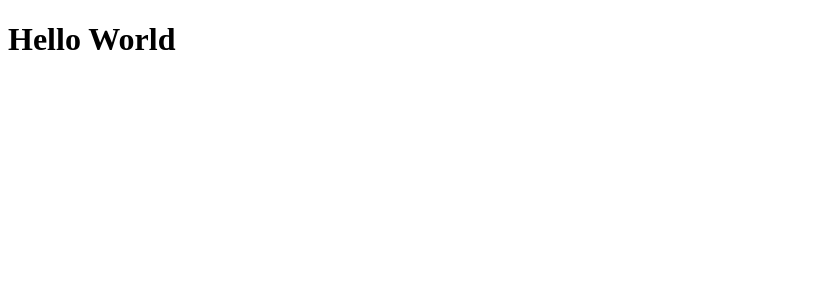
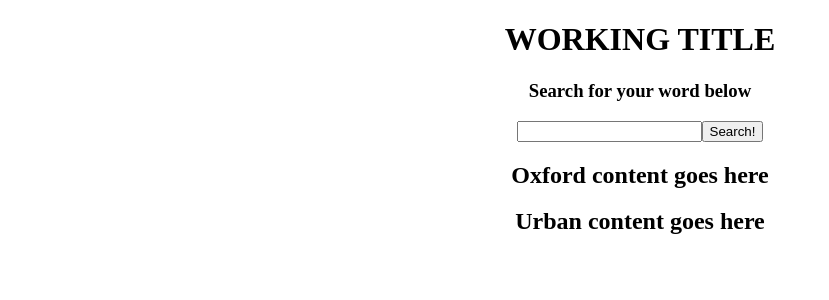
Before and after one commit to HotSauceNinja/SEI-Project-2, a React (Create React App) app: page / in a window 1280 px wide. Shown: the top 300 px of the page, without its empty margins (0-829 px from the left). Built offline with nearby package versions, Linux system fonts and the light colour scheme; no server answers.

Commit message:
apis importing with info in console

```diff
--- a/package.json
+++ b/package.json
@@ -3,6 +3,7 @@
   "version": "0.1.0",
   "private": true,
   "dependencies": {
+    "axios": "^0.21.0",
     "eslint-plugin-react": "^7.18.3",
     "node-sass": "4.14.1",
     "react": "^17.0.1",
--- a/src/App.js
+++ b/src/App.js
@@ -1,8 +1,62 @@
 import React from 'react'
+import axios from 'axios'
+import { getClassicDictionaryDefinition } from '../src/lib/api'
+
+const urbanOptions = {
+  method: 'GET',
+  url: 'https://mashape-community-urban-dictionary.p.rapidapi.com/define',
+  params: { term: 'fairy' },
+  headers: {
+    'x-rapidapi-key': process.env.REACT_APP_MY_URBAN_API_KEY,
+    'x-rapidapi-host': 'mashape-community-urban-dictionary.p.rapidapi.com',
+  },
+}
+
+axios.request(urbanOptions).then(function (response) {
+  console.log(response.data)
+}).catch(function (error) {
+  console.error(error)
+})
+
+
 
 function App() {
-  console.log('changed')
-  return <h1>Hello World</h1>
+
+  React.useEffect(() => {
+    const getData = async () => {
+      const { data } = await getClassicDictionaryDefinition()
+      console.log('classic dictionary =', data)
+    }
+    getData()
+  }, [])
+
+
+  return (
+    <>
+      <header>
+        <h1>WORKING TITLE</h1>
+      </header>
+      <main>
+        <div className="input-box">
+          <h3>Search for your word below</h3>
+          <form>
+            <input className="searchBox" />
+            <button type="submit" className="button">Search!</button>
+          </form>
+        </div>
+
+        <div className="dictionary-wrapper">
+          <div className="oxford-dictionary">
+            <h2>Oxford content goes here</h2>
+          </div>
+
+          <div className="urban-dictionary">
+            <h2>Urban content goes here</h2>
+          </div>
+        </div>
+      </main>
+    </>
+  )
 }
 
 export default App
--- /dev/null
+++ b/src/lib/api.js
@@ -0,0 +1,22 @@
+import axios from 'axios'
+
+const baseUrlClassicDictionary = 'https://api.dictionaryapi.dev/api/v2/entries/en/'
+
+// const baseUrlUrbanDictionary = 'https://mashape-community-urban-dictionary.p.rapidapi.com/define'
+
+export function getClassicDictionaryDefinition() {
+  return axios.get(`${baseUrlClassicDictionary}/hello`)
+}
+
+// export function getUrbanDictionaryDefinition(urbanOptions) {
+//   urbanOptions = {
+//     method: 'GET',
+//     url: baseUrlUrbanDictionary,
+//     params: { term: 'fairy' },
+//     headers: {
+//       'x-rapidapi-key': process.env.REACT_APP_MY_URBAN_API_KEY,
+//       'x-rapidapi-host': 'mashape-community-urban-dictionary.p.rapidapi.com',
+//     },
+//   }
+//   return { urbanOptions }
+// }
--- a/src/styles/main.scss
+++ b/src/styles/main.scss
@@ -0,0 +1,3 @@
+body {
+  text-align: center;
+}
```
Also changed, not shown: 2 other files (tests, documents, lock files or other folders).
